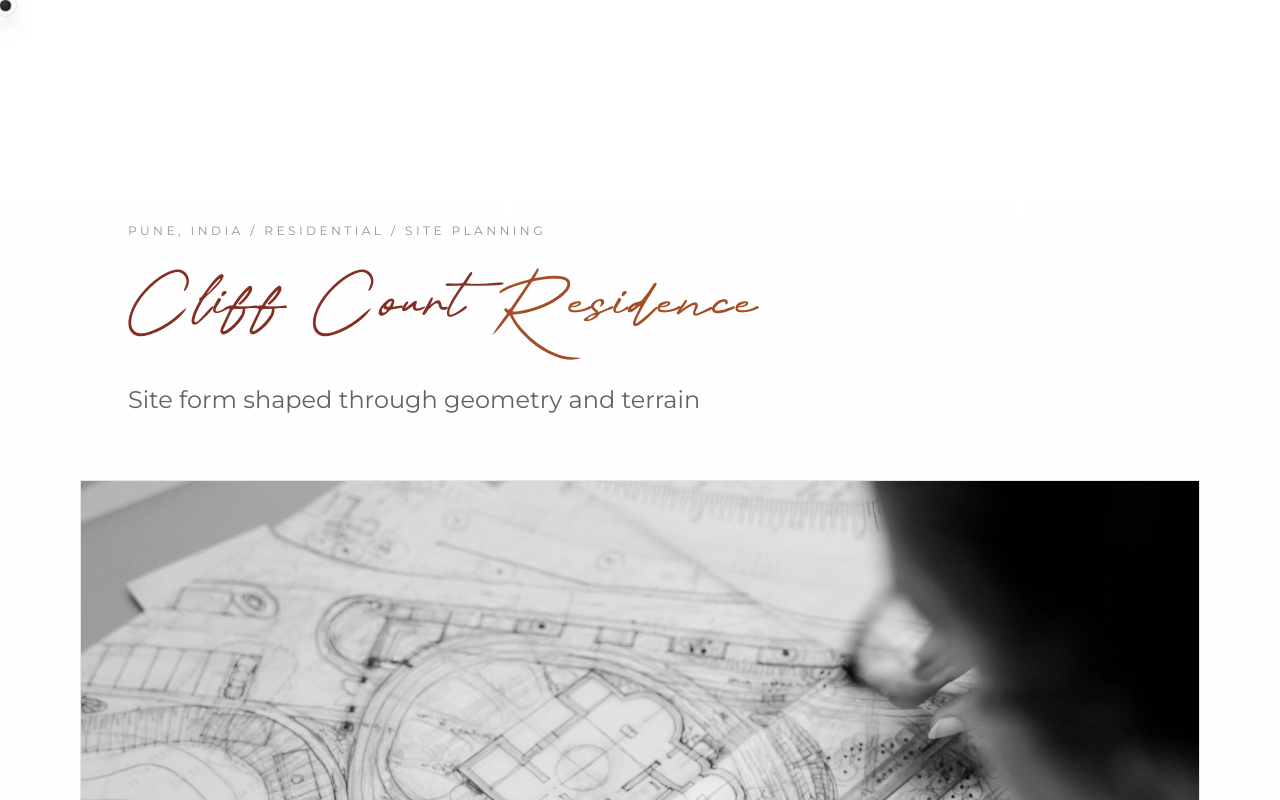
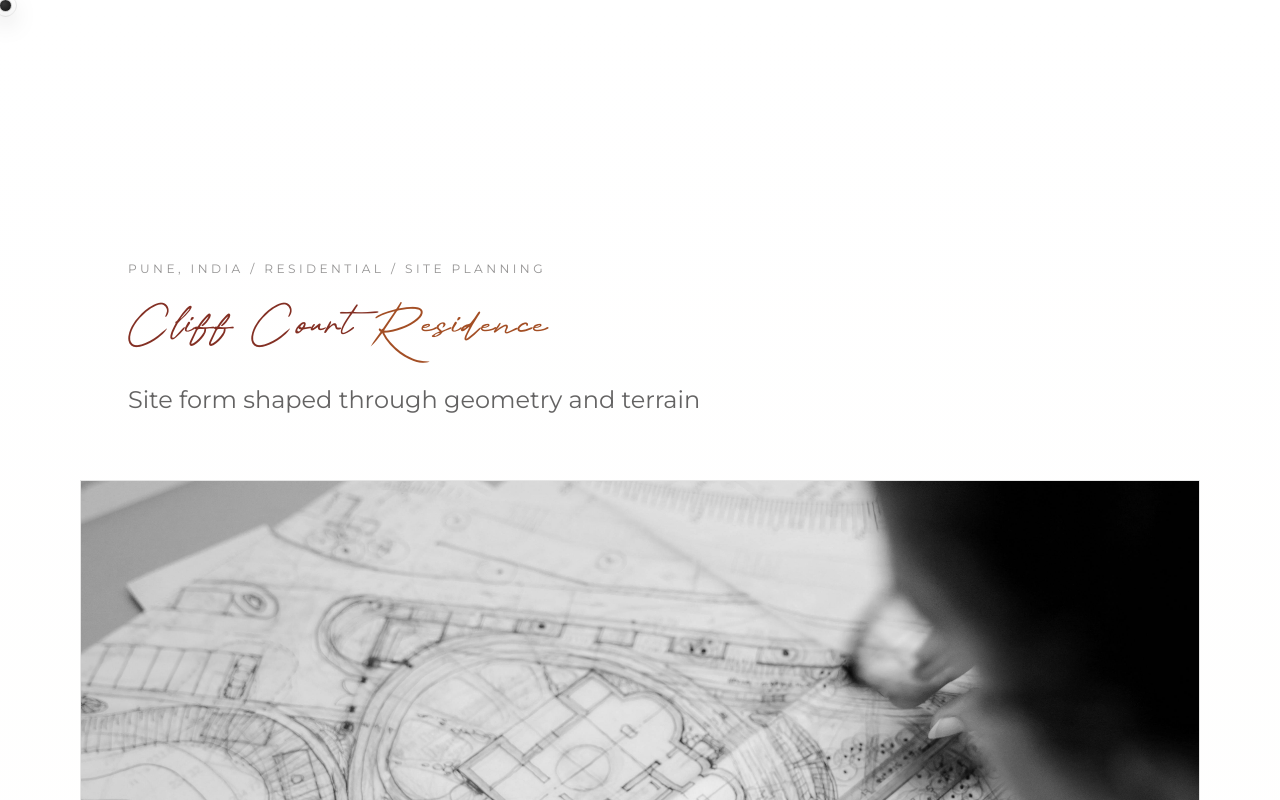
Before and after one commit to IshikaKapoor1208/Clone, a Next.js app: page /projects/cliff-court-residence in a window 1280 px wide. Shown: the top 800 px of the page. Built offline with nearby package versions, Linux system fonts and the light colour scheme.

Commit message:
Project pages and blur drop

```diff
--- a/app/projects/[slug]/page.tsx
+++ b/app/projects/[slug]/page.tsx
@@ -37,7 +37,7 @@ export default async function ProjectPage({ params }) {
           <p className="text-[0.76rem] uppercase tracking-[0.28em] text-[rgba(33,32,32,0.48)] mb-6">
             {project.meta}
           </p>
-          <h1 className="text-5xl md:text-7xl lg:text-8xl leading-[0.9] tracking-[0.02em] mb-6">
+          <h1 className="text-[clamp(2rem,5vw,6rem)] leading-[0.9] tracking-[0.02em] mb-6">
             {(() => {
               const words = project.title.trim().split(" ");
               const last = words.pop();
@@ -126,7 +126,7 @@ export default async function ProjectPage({ params }) {
       <section className="px-4 md:px-10 lg:px-20 py-32 bg-ink text-white text-center flex flex-col items-center justify-center min-h-[60vh]">
         <p className="text-[0.7rem] uppercase tracking-[0.3em] text-white/50 mb-6">Next Project</p>
         <Link href={`/projects/${nextProject.slug}`} className="group inline-block mb-16">
-          <h2 className="text-5xl md:text-7xl lg:text-8xl font-light tracking-tight group-hover:opacity-70 transition-opacity duration-300">
+          <h2 className="text-[clamp(2rem,5vw,6rem)] font-light tracking-tight group-hover:opacity-70 transition-opacity duration-300">
             {(() => {
               const words = nextProject.title.trim().split(" ");
               const last = words.pop();
--- a/components/CaseStudiesStickySection.tsx
+++ b/components/CaseStudiesStickySection.tsx
@@ -169,7 +169,7 @@ export default function CaseStudiesStickySection({ projects }) {
                 className="max-w-[34rem] space-y-6"
               >
                 <div className="space-y-3">
-                  <h2 className="text-[2.5rem] leading-[0.9] tracking-[0.02em] md:text-[4rem] lg:text-[4.8rem]">
+                  <h2 className="text-[clamp(2rem,5vw,6rem)] leading-[0.9] tracking-[0.02em]">
                     {(() => {
                       const words = project.title.trim().split(" ");
                       const last = words.pop();
--- a/components/Navbar.tsx
+++ b/components/Navbar.tsx
@@ -50,7 +50,7 @@ export default function Navbar() {
   return (
     <>
       <div
-        className={`fixed left-4 top-4 z-[70] flex h-12 items-start  bg-white/96 px-4 backdrop-blur-md transition-all duration-1000 ease-in-out md:left-10 lg:left-5 ${shouldShow ? "opacity-100 translate-y-0" : "opacity-0 -translate-y-4 pointer-events-none"}`}
+        className={`fixed left-4 top-4 z-[70] flex h-12 items-start  bg-white/96 px-4  transition-all duration-1000 ease-in-out md:left-10 lg:left-5 ${shouldShow ? "opacity-100 translate-y-0" : "opacity-0 -translate-y-4 pointer-events-none"}`}
       >
         <Link
           href="/"
```
